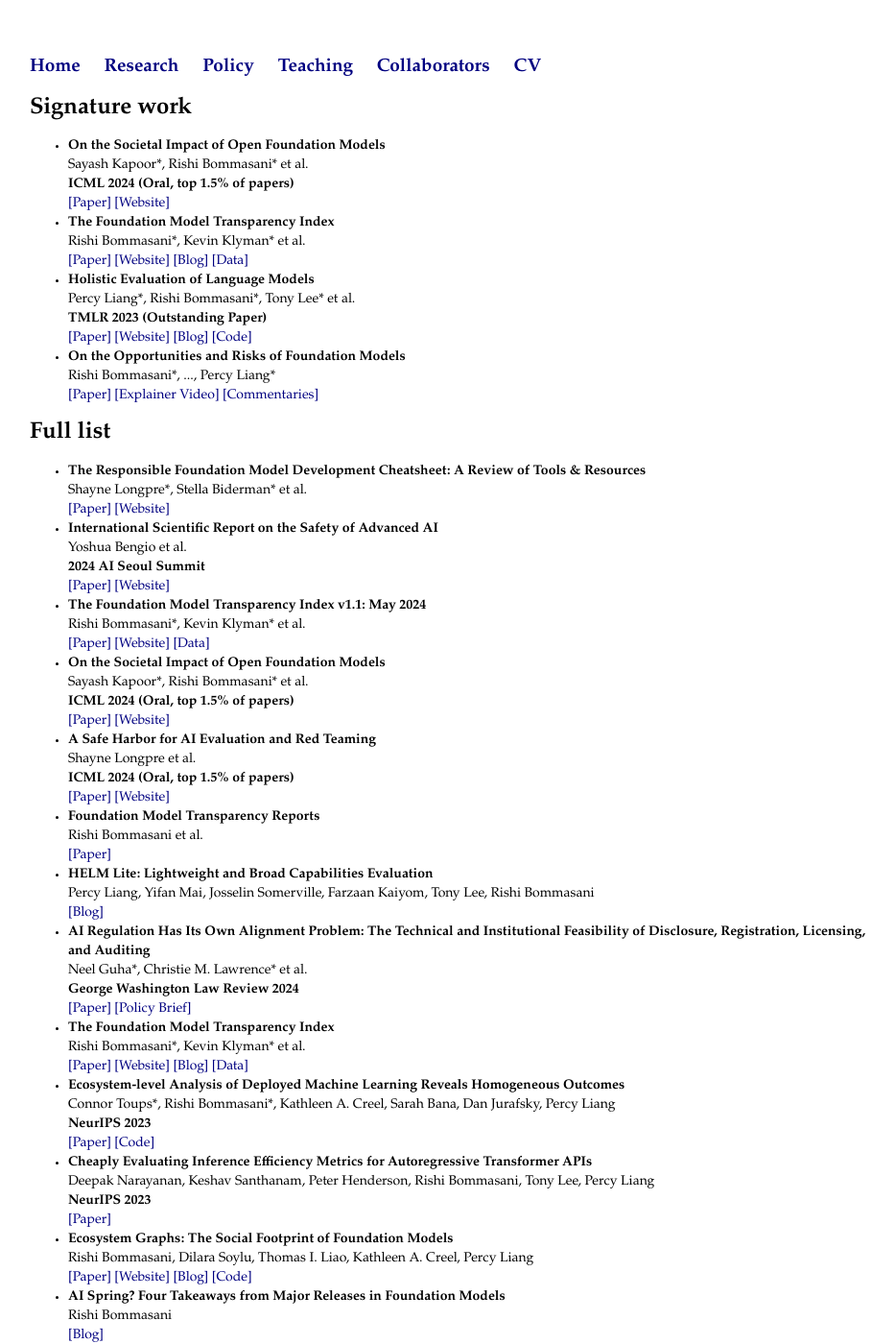
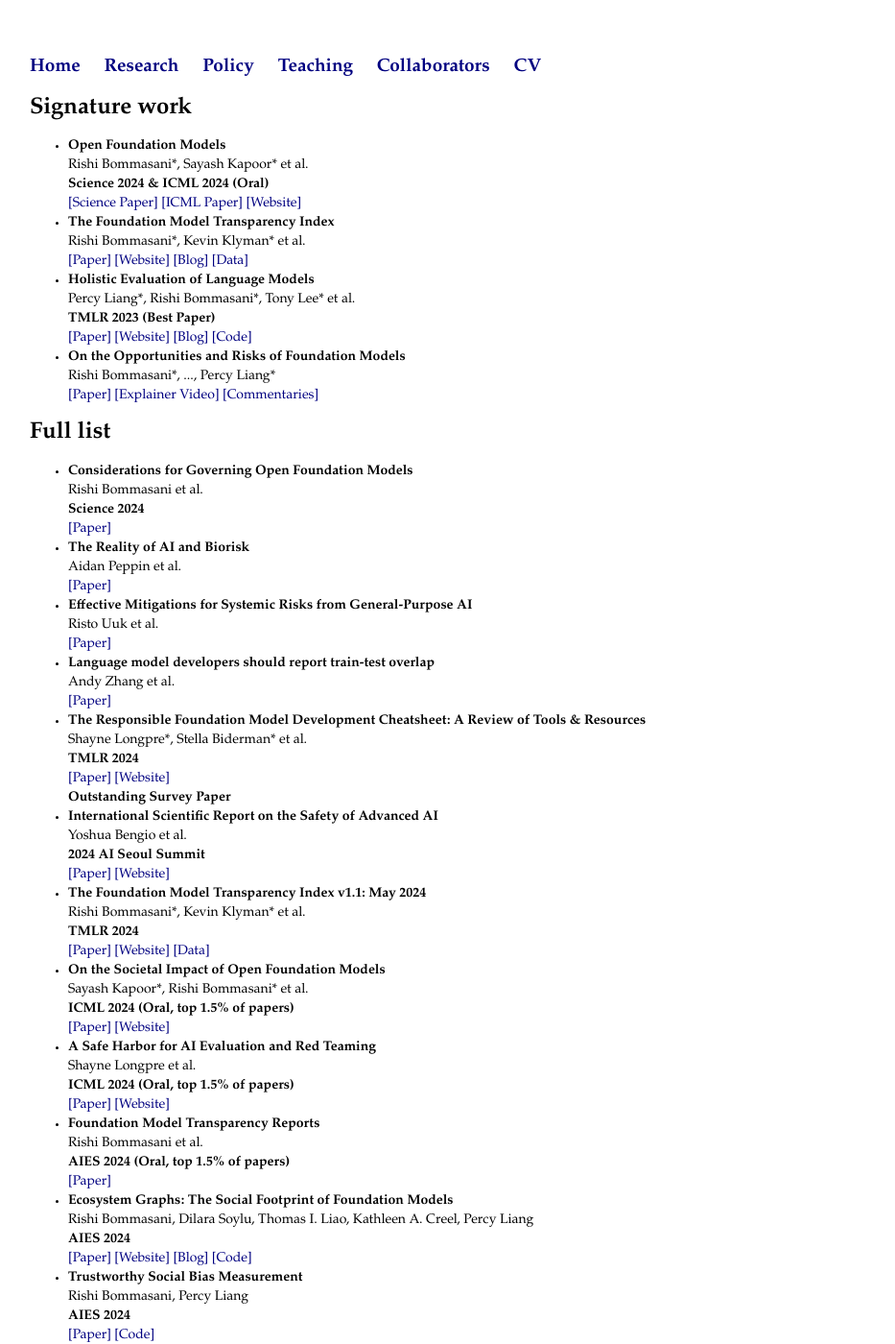
Before and after one commit to rishibommasani/rishibommasani.github.io, a Jekyll site: the page built from papers/index.html, in a window 1280 px wide and 1400 px high. Shown: the whole window at 96% size, without its empty margins (161-1094 px from the left). Built offline with Jekyll 4.4.1, drawn with Linux system fonts in a browser that asks for light colours; some of the changed text lies outside the part shown.

Commit message:
Update index.html

```diff
--- a/papers/index.html
+++ b/papers/index.html
@@ -4,10 +4,10 @@
 ---
 	<h1>Signature work</h1>
 	<ul>
-	<li><b> On the Societal Impact of Open Foundation Models </b>
-		<br> Sayash Kapoor*, Rishi Bommasani* et al.
-		<br> <b> ICML 2024 (Oral, top 1.5% of papers) </b>
-		<br> <a href="https://arxiv.org/abs/2403.07918">[Paper]</a> <a href="https://crfm.stanford.edu/open-fms/">[Website]</a>
+	<li><b> Open Foundation Models </b>
+		<br> Rishi Bommasani*, Sayash Kapoor* et al.
+		<br> <b> Science 2024 & ICML 2024 (Oral) </b>
+		<br> <a href="https://www.science.org/doi/10.1126/science.adp1848">[Science Paper]</a> <a href="https://arxiv.org/abs/2403.07918">[ICML Paper]</a> <a href="https://crfm.stanford.edu/open-fms/">[Website]</a>
 	</li>
 
 	<li><b> The Foundation Model Transparency Index </b>
@@ -17,7 +17,7 @@
 
 	<li><b> Holistic Evaluation of Language Models </b>
 		<br> Percy Liang*, Rishi Bommasani*, Tony Lee* et al.
-		<br> <b> TMLR 2023 (Outstanding Paper) </b>
+		<br> <b> TMLR 2023 (Best Paper) </b>
 		<br> <a href="https://arxiv.org/abs/2211.09110">[Paper]</a> <a href="https://crfm.stanford.edu/helm/">[Website]</a> <a href="https://crfm.stanford.edu/2022/11/17/helm.html">[Blog]</a> <a href="https://github.com/stanford-crfm/helm">[Code]</a>
 	</li>
 
@@ -29,10 +29,32 @@
 
 	<h1>Full list</h1>
 	<ul>
+	<li><b> Considerations for Governing Open Foundation Models </b>
+		<br> Rishi Bommasani et al.
+		<br> <b> Science 2024 </b>
+		<br> <a href="https://www.science.org/doi/10.1126/science.adp1848">[Paper]</a>
+	</li>
+
+	<li><b> The Reality of AI and Biorisk </b>
+		<br> Aidan Peppin et al.
+		<br> <a href="https://arxiv.org/abs/2412.01946">[Paper]</a>
+	</li>
+
+	<li><b> Effective Mitigations for Systemic Risks from General-Purpose AI </b>
+		<br> Risto Uuk et al.
+		<br> <a href="https://arxiv.org/abs/2412.02145">[Paper]</a>
+	</li>
+
+	<li><b> Language model developers should report train-test overlap </b>
+		<br> Andy Zhang et al.
+		<br> <a href="https://arxiv.org/abs/2410.08385">[Paper]</a>
+	</li>
 
 	<li><b> The Responsible Foundation Model Development Cheatsheet: A Review of Tools & Resources </b>
 		<br> Shayne Longpre*, Stella Biderman* et al.
+		<br> <b> TMLR 2024 </b>
 		<br> <a href="https://arxiv.org/abs/2406.16746">[Paper]</a> <a href="https://fmcheatsheet.org/">[Website]</a>
+		<br> <b> Outstanding Survey Paper </b>
 	</li>
 
 	<li><b> International Scientific Report on the Safety of Advanced AI </b>
@@ -43,6 +65,7 @@
 
 	<li><b> The Foundation Model Transparency Index v1.1: May 2024 </b>
 		<br> Rishi Bommasani*, Kevin Klyman* et al.
+		<br> <b> TMLR 2024 </b>
 		<br> <a href="https://crfm.stanford.edu/fmti/paper.pdf">[Paper]</a> <a href="https://crfm.stanford.edu/fmti/">[Website]</a> <a href="https://github.com/stanford-crfm/fmti">[Data]</a>
 	</li>
 
@@ -60,14 +83,26 @@
 
 	<li><b> Foundation Model Transparency Reports </b>
 		<br> Rishi Bommasani et al.
+		<br> <b> AIES 2024 (Oral, top 1.5% of papers) </b>
 		<br> <a href="https://arxiv.org/abs/2402.16268">[Paper]</a>
+	</li>
+
+	<li><b> Ecosystem Graphs: The Social Footprint of Foundation Models </b>
+		<br> Rishi Bommasani, Dilara Soylu, Thomas I. Liao, Kathleen A. Creel, Percy Liang
+		<br> <b> AIES 2024 </b>
+		<br> <a href="https://arxiv.org/abs/2303.15772">[Paper]</a> <a href="https://crfm.stanford.edu/ecosystem-graphs/">[Website]</a> <a href="https://crfm.stanford.edu/2023/03/29/ecosystem-graphs.html">[Blog]</a> <a href="https://github.com/stanford-crfm/ecosystem-graphs">[Code]</a>
+	</li>
+
+	<li><b> Trustworthy Social Bias Measurement </b>
+		<br> Rishi Bommasani, Percy Liang
+		<br> <b> AIES 2024 </b>
+		<br> <a href="https://arxiv.org/abs/2212.11672">[Paper]</a> <a href="https://github.com/rishibommasani/BiasMeasures">[Code]</a>
 	</li>
 
 	<li><b> HELM Lite: Lightweight and Broad Capabilities Evaluation </b>
 		<br> Percy Liang, Yifan Mai, Josselin Somerville, Farzaan Kaiyom, Tony Lee, Rishi Bommasani
 		<br> <a href="https://crfm.stanford.edu/2023/12/19/helm-lite.html">[Blog]</a>
 	</li>
-
 
 	<li><b> AI Regulation Has Its Own Alignment Problem: The Technical and Institutional Feasibility of Disclosure, Registration, Licensing, and Auditing </b>
 		<br> Neel Guha*, Christie M. Lawrence* et al.
@@ -123,7 +148,7 @@
 		<br> Percy Liang*, Rishi Bommasani*, Tony Lee* et al.
 		<br> <b> TMLR 2023 </b>
 		<br> <a href="https://arxiv.org/abs/2211.09110">[Paper]</a> <a href="https://crfm.stanford.edu/helm/">[Website]</a> <a href="https://crfm.stanford.edu/2022/11/17/helm.html">[Blog]</a> <a href="https://github.com/stanford-crfm/helm">[Code]</a>
-		<br> <b> Outstanding Paper </b>
+		<br> <b> Best Paper </b>
 	</li>
 
 	<li><b> Picking on the Same Person: Does Algorithmic Monoculture lead to Outcome Homogenization? </b>
```
Also changed, not shown: other parts of papers/index.html (+0 -10 lines).
